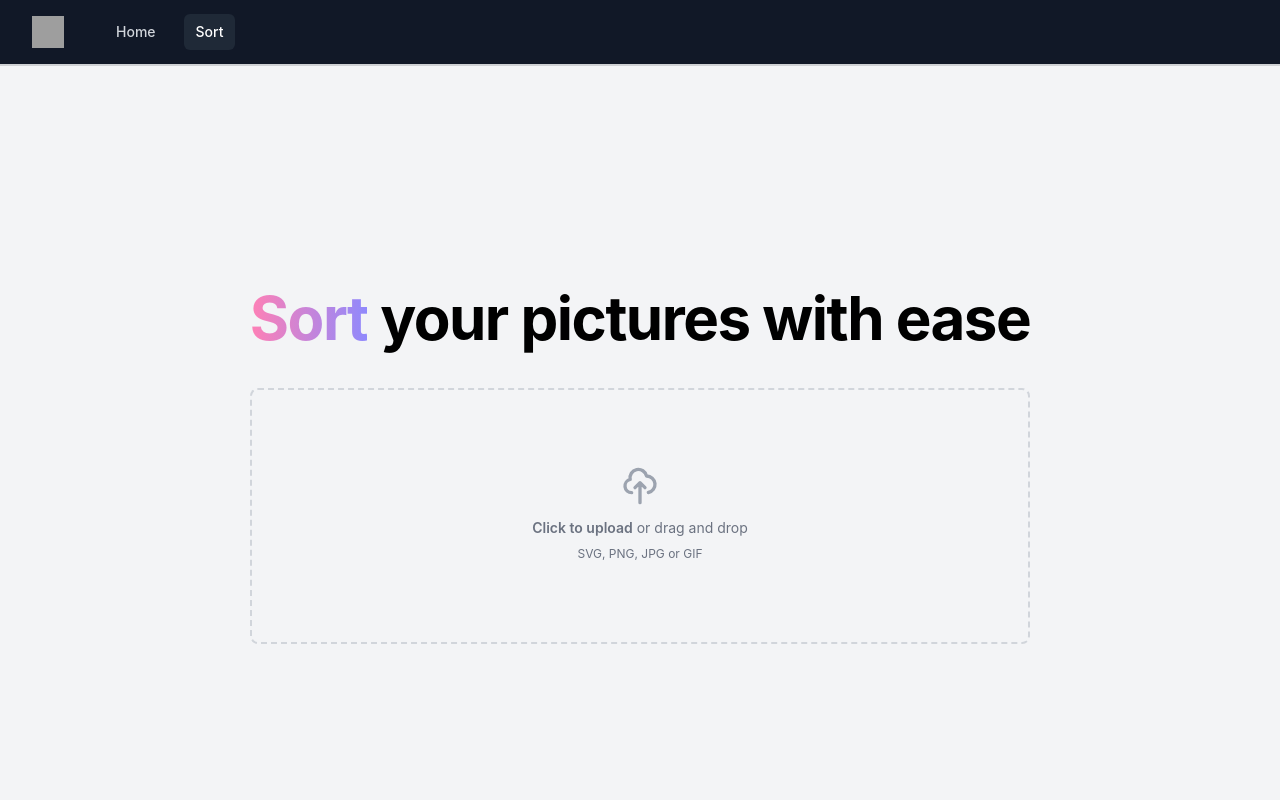
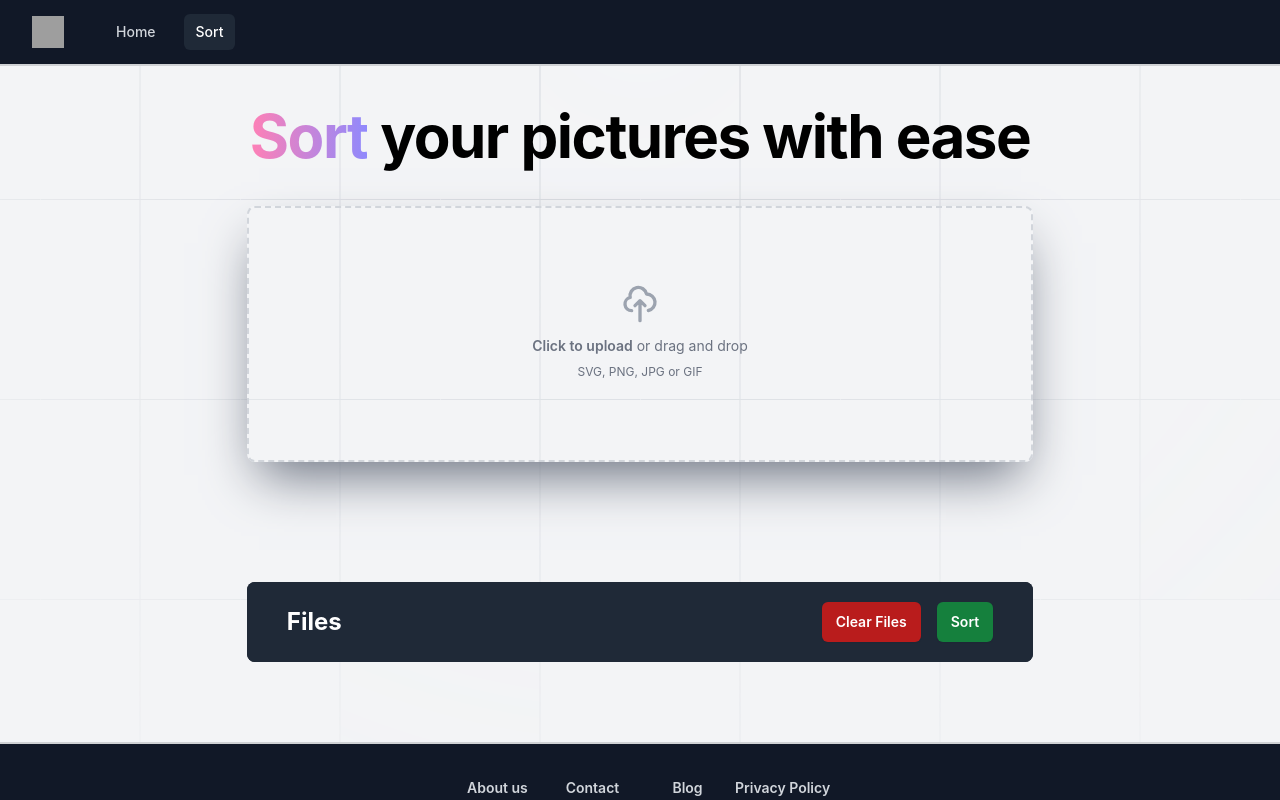
Before and after one commit to DakshinD/foto-filer, a React (Create React App) app: page /sort in a window 1280 px wide. Shown: the top 800 px of the page. Built offline with nearby package versions, Linux system fonts and the light colour scheme; grey boxes are pictures that could not be loaded.

Commit message:
Added file adding functionality to image uploader, made a list that displays files addes, Added functionality for clearing all files addes, Setup UI for indiviudal file deletion - TODO
UI needs to be reworked for spacing however

```diff
--- a/src/herosection.js
+++ b/src/herosection.js
@@ -4,7 +4,6 @@ import { useState } from 'react'
 
 
 export default function Example() {
-  const [mobileMenuOpen, setMobileMenuOpen] = useState(false)
 
   return (
     <div className="bg-gray-900 pt-10">
--- a/src/pages/CustomFileInput.js
+++ /dev/null
@@ -1,18 +0,0 @@
-import React from 'react';
-import { ArrowUpTrayIcon } from '@heroicons/react/20/solid'
-
-export default function Example() {
-    return (
-        <div className="flex items-center justify-center w-full">
-        <label htmlFor="dropzone-file" className="flex flex-col items-center justify-center w-full h-64 border-2 border-gray-300 border-dashed rounded-lg cursor-pointer hover:bg-gray-800 dark:bg-gray-800 hover:bg-gray-500 dark:border-gray-600 dark:hover:border-gray-500 dark:hover:bg-gray-700">
-          <div className="flex flex-col items-center justify-center pt-5 pb-6">
-            <svg aria-hidden="true" className="w-10 h-10 mb-3 text-gray-400" fill="none" stroke="currentColor" viewBox="0 0 24 24" xmlns="http://www.w3.org/2000/svg"><path strokeLinecap="round" strokeLinejoin="round" strokeWidth={2} d="M7 16a4 4 0 01-.88-7.903A5 5 0 1115.9 6L16 6a5 5 0 011 9.9M15 13l-3-3m0 0l-3 3m3-3v12" /></svg>
-            <p className="mb-2 text-sm text-gray-500 dark:text-gray-400"><span className="font-semibold">Click to upload</span> or drag and drop</p>
-            <p className="text-xs text-gray-500 dark:text-gray-400">SVG, PNG, JPG or GIF</p>
-          </div>
-          <input id="dropzone-file" type="file" className="hidden" />
-        </label>
-      </div>
-
-    )
-  }
--- a/src/pages/Sort.js
+++ b/src/pages/Sort.js
@@ -1,19 +1,45 @@
 import React from 'react';
-import CustomFileInput from './CustomFileInput'
+import CustomFileInput from './sort-components/CustomFileInput'
 
 export default function Example() {
+
     return (
-      <div className="h-screen flex justify-center items-center">
+      <div className="h-full flex justify-center items-center">
 
-            <div>
-                <div className="text-4xl font-bold tracking-tight text-black sm:text-6xl pb-10 text-center">
-                    <span className="text-4xl font-bold tracking-tight text-transparent sm:text-6xl bg-clip-text bg-gradient-to-r from-[#ff80b5] to-[#9089fc]">Sort</span> your pictures with ease
-                </div>
+        <div className="absolute inset-0 -z-10 overflow-hidden">
+            <svg
+            className="absolute left-[max(50%,25rem)] top-0 h-[64rem] w-[128rem] -translate-x-1/2 stroke-gray-300 [mask-image:radial-gradient(64rem_64rem_at_top,white,transparent)]"
+            >
+            <defs>
+                <pattern
+                id="e813992c-7d03-4cc4-a2bd-151760b470a0"
+                width={200}
+                height={200}
+                x="50%"
+                y={-1}
+                patternUnits="userSpaceOnUse"
+                >
+                <path d="M100 200V.5M.5 .5H200" fill="none" />
+                </pattern>
+            </defs>
+            <svg x="50%" y={-1} className="overflow-visible fill-gray-100">
+                <path
+                d="M-100.5 0h201v201h-201Z M699.5 0h201v201h-201Z M499.5 400h201v201h-201Z M-300.5 600h201v201h-201Z"
+                strokeWidth={0}
+                />
+            </svg>
+            <rect width="100%" height="100%" strokeWidth={0} fill="url(#e813992c-7d03-4cc4-a2bd-151760b470a0)" />
+            </svg>
+        </div>
+        <div className='mx-10 lg:mx-0'>
+            <div className="text-4xl font-bold tracking-tight text-black sm:text-6xl py-10 text-center">
+                <span className="text-4xl font-bold tracking-tight text-transparent sm:text-6xl bg-clip-text bg-gradient-to-r from-[#ff80b5] to-[#9089fc]">Sort</span> your pictures with ease
+            </div>
 
-                <div className='container flex justify-center items-center'>
-                    <CustomFileInput className='w-2/5'/> {/*need to add functionality still */}
-                </div>
+            <div className='flex  justify-center items-center'>
+                <CustomFileInput/> {/*need to add functionality still */}
             </div>
+        </div>
 
 
 
--- /dev/null
+++ b/src/pages/sort-components/CustomFileInput.js
@@ -0,0 +1,51 @@
+import React, { useRef, useState } from 'react';
+import FileTable from './filetable'
+import { ArrowUpTrayIcon } from '@heroicons/react/20/solid'
+
+export default function Example() {
+
+    const [uploadedFiles, setUploadedFiles] = useState([])
+
+    const handleFileEvent =  (e) => {
+      const chosenFiles = Array.prototype.slice.call(e.target.files)
+      handleUploadFiles(chosenFiles);
+    }
+
+    const handleUploadFiles = files => {
+      const uploaded = [...uploadedFiles];
+      files.some((file) => {
+        if (uploaded.findIndex((f) => f.name === file.name) === -1) {
+          uploaded.push(file);
+        }
+      })
+      setUploadedFiles(uploaded);
+    }
+
+
+
+
+    return (
+      <div className='w-full flex flex-col space-y-10'>
+        <div className="flex shrink-0 items-center justify-center w-full">
+          <label htmlFor="dropzone-file" className="shadow-2xl shadow-gray-500 flex flex-col items-center justify-center w-full h-64 border-2 border-gray-300 border-dashed rounded-lg cursor-pointer hover:bg-gray-800 dark:bg-gray-800 hover:bg-gray-500 dark:border-gray-600 dark:hover:border-gray-500 dark:hover:bg-gray-700">
+            <div className="flex flex-col items-center justify-center pt-5 pb-6">
+              <svg aria-hidden="true" className="w-10 h-10 mb-3 text-gray-400" fill="none" stroke="currentColor" viewBox="0 0 24 24" xmlns="http://www.w3.org/2000/svg"><path strokeLinecap="round" strokeLinejoin="round" strokeWidth={2} d="M7 16a4 4 0 01-.88-7.903A5 5 0 1115.9 6L16 6a5 5 0 011 9.9M15 13l-3-3m0 0l-3 3m3-3v12" /></svg>
+              <p className="mb-2 text-sm text-gray-500 dark:text-gray-400"><span className="font-semibold">Click to upload</span> or drag and drop</p>
+              <p className="text-xs text-gray-500 dark:text-gray-400">SVG, PNG, JPG or GIF</p>
+            </div>
+            <input id="dropzone-file" type="file" multiple accept='image/*' className="hidden" onChange={handleFileEvent}/>
+          </label>
+        </div>
+
+        {/* list of files starts here */}
+        <div className='py-20'>
+          <FileTable files={uploadedFiles} stateChanger={setUploadedFiles}/>
+        </div>
+
+
+      </div>
+
+
+
+    )
+  }
--- /dev/null
+++ b/src/pages/sort-components/filetable.js
@@ -0,0 +1,63 @@
+
+import React from 'react'
+import { XMarkIcon } from '@heroicons/react/24/outline'
+
+    const handleClick = (e) => {
+
+        e.target.files = []
+        console.log(e.target.files)
+    }
+
+    function checkFile(file) {
+        return file.name
+    }
+
+  export default function Example({files, stateChanger}) {
+
+
+    return (
+    <div className='bg-gray-900 rounded-lg'>
+        <ul role="list" className="divide-y divide-gray-400 ">
+            <li key='header12345' className="flex justify-between gap-x-6 py-5 bg-gray-800 rounded-lg">
+                {/* header - need to fix this spacing*/}
+                <div className="flex space-x-[8rem] sm:space-x-[20rem] md:space-x-[30rem] mx-10 text-left space-x-max items-center">
+
+                    <p className="text-2xl font-bold leading-6 text-white">Files</p>
+
+                    <div className='space-x-4 xs
+                    :space-y-4'>
+                        <button
+                            onClick ={() => stateChanger([])}
+                            className="rounded-md bg-red-700 px-3.5 py-2.5 text-sm font-semibold text-white shadow-sm hover:bg-red-600 focus-visible:outline focus-visible:outline-2 focus-visible:outline-offset-2 focus-visible:outline-red-700"
+                        >
+                            Clear Files
+                        </button>
+
+                        <button
+                            className="rounded-md bg-green-700 px-3.5 py-2.5 text-sm font-semibold text-white shadow-sm hover:bg-green-600 focus-visible:outline focus-visible:outline-2 focus-visible:outline-offset-2 focus-visible:outline-green-700"
+                        >
+                            Sort
+                        </button>
+
+                    </div>
+
+                </div>
+            </li>
+            {files.map(file => (
+            <li key={file.name} className="flex justify-between gap-x-6 py-5 bg-gray-900 rounded-b-lg">
+                <div className="flex gap-x-4 mx-10 text-left">
+                    {/*  how to space them apart at ends? */}
+                    <p className="text-md font-semibold leading-6 text-white">{file.name}</p>
+
+                    <button className="bg-gray-100 rounded-full p-1 inline-flex items-center justify-center fill-gray-800 hover:text-gray-500 hover:bg-gray-100 focus:outline-none focus:ring-2 focus:ring-inset focus:ring-indigo-500">
+                        <XMarkIcon className="block h-4 w-4"/>
+                    </button>
+
+                </div>
+            </li>
+            ))}
+        </ul>
+    </div>
+
+    )
+  }
```
